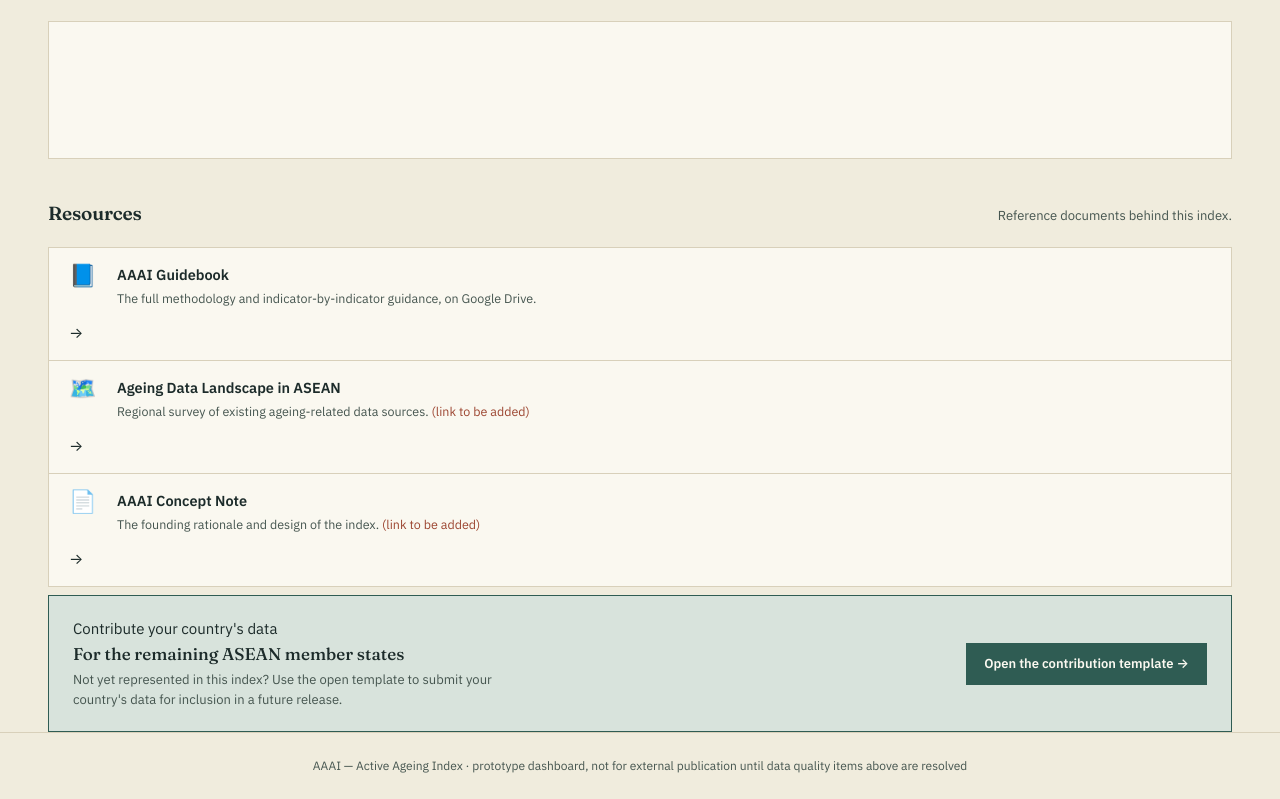
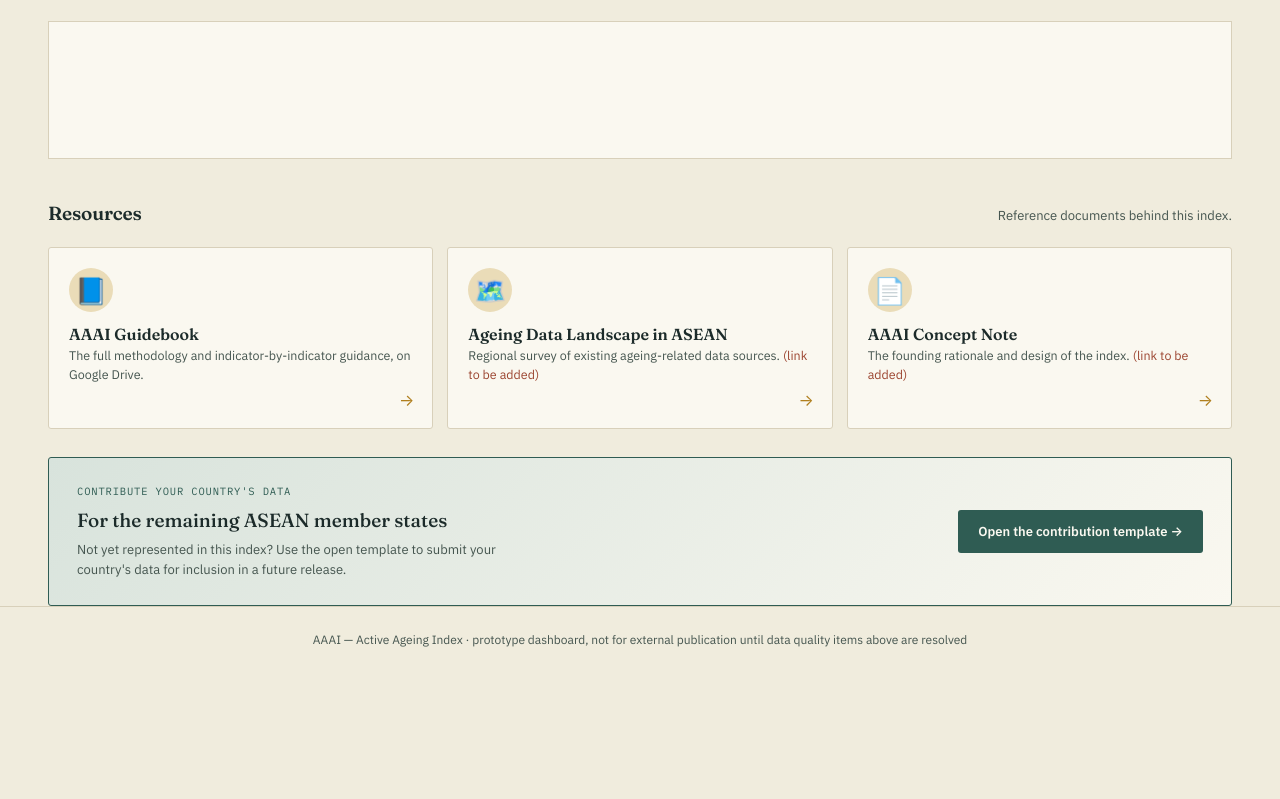
Before and after one commit to hmanvo31-byte/aaai-dashboard, a website: page index.html in a window 1280 px wide. Shown: the part 758-1557 px from the top of the page. After the commit the page ends 1431 px from the top, so only its background shows below. Drawn offline with nearby package versions, Linux system fonts and the light colour scheme.

Commit message:
Update styles.css

```diff
--- a/styles.css
+++ b/styles.css
@@ -250,29 +250,54 @@ select{border:1px solid var(--line);padding:8px 10px;background:var(--paper-rais
 .howto-list li:last-child{border-bottom:none;}
 
 /* ---------- resources ---------- */
-.resource-list{display:flex;flex-direction:column;gap:1px;background:var(--line);border:1px solid var(--line);margin-bottom:8px;}
+.resource-list{
+  display:grid;grid-template-columns:repeat(3,1fr);gap:14px;margin-bottom:28px;
+}
 .resource-card{
-  display:grid;grid-template-columns:34px 1fr;gap:14px;align-items:start;
-  background:var(--paper-raised);padding:16px 20px;text-decoration:none;color:inherit;
-  transition:background .15s;
+  display:flex;flex-direction:column;gap:10px;position:relative;
+  background:var(--paper-raised);border:1px solid var(--line);padding:20px 20px 44px;
+  text-decoration:none;color:inherit;border-radius:var(--radius);
+  transition:transform .18s ease,box-shadow .18s ease,border-color .18s ease;
 }
-.resource-card:hover{background:var(--gold-soft);}
-.resource-card .r-icon{font-size:22px;line-height:1;}
-.resource-card .r-title{font-weight:600;font-size:14.5px;color:var(--ink);margin-bottom:3px;}
-.resource-card .r-desc{font-size:12.5px;color:var(--ink-soft);}
+.resource-card:hover{
+  transform:translateY(-3px);
+  border-color:var(--gold);
+  box-shadow:0 10px 24px -12px rgba(22,36,31,0.28);
+}
+.resource-card .r-icon{
+  font-size:26px;line-height:1;width:44px;height:44px;display:flex;align-items:center;justify-content:center;
+  background:var(--gold-soft);border-radius:50%;
+}
+.resource-card .r-title{font-family:var(--font-display);font-weight:600;font-size:16px;color:var(--ink);}
+.resource-card .r-desc{font-size:12.5px;color:var(--ink-soft);line-height:1.5;}
 .resource-card .r-desc em{color:var(--brick);font-style:normal;}
+.resource-card .r-arrow{
+  position:absolute;right:18px;bottom:16px;font-size:16px;color:var(--gold);
+  transition:transform .18s ease;
+}
+.resource-card:hover .r-arrow{transform:translateX(4px);}
 
 .contribute-banner{
-  border:1px solid var(--jade);background:var(--jade-soft);padding:22px 24px;
-  display:flex;justify-content:space-between;align-items:center;gap:20px;flex-wrap:wrap;
+  border:1px solid var(--jade);background:linear-gradient(135deg, var(--jade-soft) 0%, var(--paper-raised) 100%);
+  padding:26px 28px;border-radius:var(--radius);
+  display:flex;justify-content:space-between;align-items:center;gap:24px;flex-wrap:wrap;
 }
-.contribute-banner .c-title{font-family:var(--font-display);font-size:17px;color:var(--ink);margin-bottom:4px;}
+.contribute-banner .c-eyebrow{
+  font-family:var(--font-mono);font-size:10.5px;text-transform:uppercase;letter-spacing:.08em;
+  color:var(--jade);margin-bottom:6px;
+}
+.contribute-banner .c-title{font-family:var(--font-display);font-size:19px;color:var(--ink);margin-bottom:6px;}
 .contribute-banner .c-desc{font-size:13px;color:var(--ink-soft);max-width:56ch;}
 .contribute-banner .c-button{
-  background:var(--jade);color:var(--paper-raised);padding:11px 18px;
+  background:var(--jade);color:var(--paper-raised);padding:12px 20px;border-radius:var(--radius);
   font-size:13px;font-weight:600;text-decoration:none;white-space:nowrap;flex-shrink:0;
+  transition:transform .15s ease,background .15s ease;
 }
-.contribute-banner .c-button:hover{opacity:.9;}
+.contribute-banner .c-button:hover{background:var(--ink);transform:translateY(-2px);}
+
+@media (max-width:820px){
+  .resource-list{grid-template-columns:1fr;}
+}
 
 /* ---------- composite index placeholder ---------- */
 .composite-panel{
```
